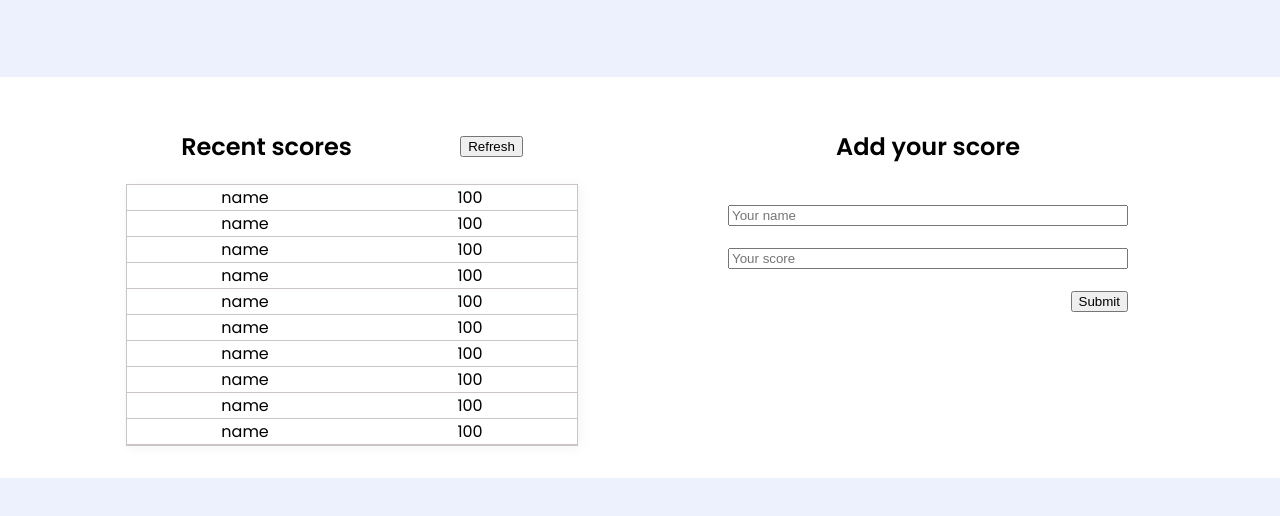
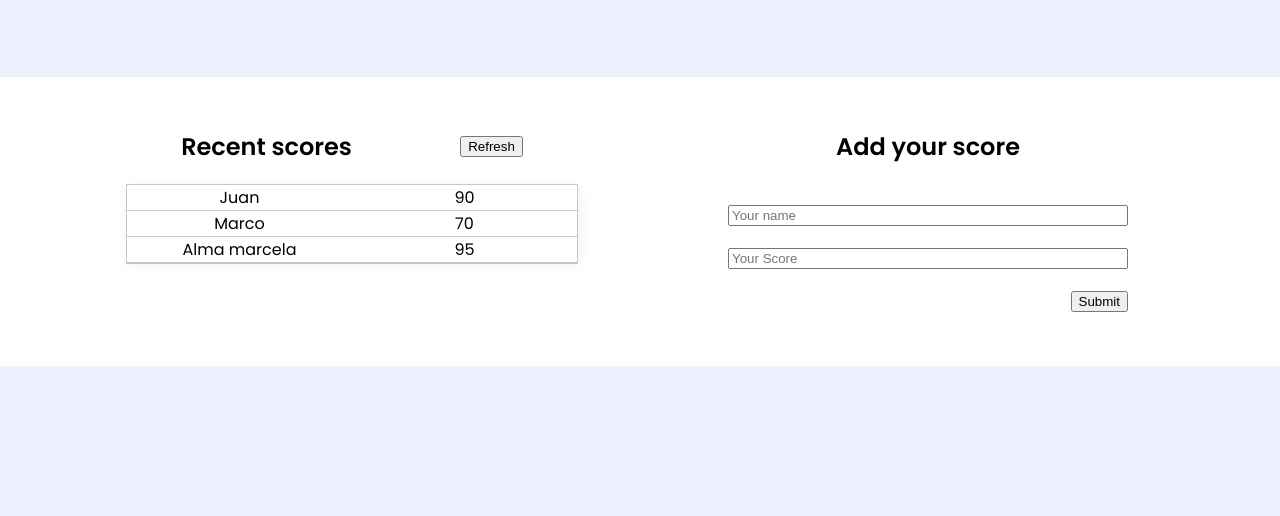
Before and after one commit to EroAuditore/leaderboard, a website built with webpack: page src/index.html in a window 1280 px wide. Shown: the part 94-610 px from the top of the page. Built offline with nearby package versions, Linux system fonts and the light colour scheme.

Commit message:
Fixed linters errors

```diff
--- a/package.json
+++ b/package.json
@@ -27,6 +27,7 @@
     "eslint": "^7.31.0",
     "eslint-config-airbnb-base": "^14.2.1",
     "eslint-plugin-import": "^2.23.4",
+    "hint": "^6.1.4",
     "html-webpack-plugin": "^5.3.2",
     "style-loader": "^3.2.1",
     "stylelint": "^13.13.1",
--- /dev/null
+++ b/src/components/LiElement.js
@@ -0,0 +1,13 @@
+const LiElement = (data) => {
+  const li = document.createElement('li');
+  const p1 = document.createElement('p');
+  const p2 = document.createElement('p');
+  p1.textContent = data.name;
+  p2.textContent = data.score;
+  li.append(p1);
+  li.append(p2);
+
+  return li;
+};
+
+export default LiElement;
--- /dev/null
+++ b/src/components/form.js
@@ -0,0 +1,22 @@
+const form = (submitScore) => {
+  const form = document.getElementById('form-container');
+  const txtName = document.createElement('input');
+  const txtScore = document.createElement('input');
+  const btn = document.createElement('button');
+
+  txtName.id = 'name';
+  txtName.placeholder = 'Your name';
+  txtScore.id = 'score';
+  txtScore.placeholder = 'Your Score';
+
+  btn.innerHTML = 'Submit';
+  btn.id = 'btn-submit';
+  btn.classList.add('btn-submit');
+  btn.onclick = submitScore;
+
+  form.append(txtName);
+  form.append(txtScore);
+  form.append(btn);
+};
+
+export default form;
--- /dev/null
+++ b/src/data.js
@@ -0,0 +1,13 @@
+const scores = [
+  { name: 'Juan', score: 90 },
+  { name: 'Marco', score: 70 },
+  { name: 'Alma marcela', score: 95 },
+];
+
+const getScores = () => scores;
+
+const addScores = (score) => {
+  scores.push(score);
+};
+
+export { getScores, addScores };
--- a/src/index.html
+++ b/src/index.html
@@ -18,27 +18,15 @@
             <h2>Recent scores</h2>
             <button type="button">Refresh</button>
           </div>
-          <ul class="score-list">
-            <li><span>name</span>100</li>
-            <li><span>name</span><span>100</span></li>
-            <li><span>name</span><span>100</span></li>
-            <li><span>name</span><span>100</span></li>
-            <li><span>name</span><span>100</span></li>
-            <li><span>name</span><span>100</span></li>
-            <li><span>name</span><span>100</span></li>
-            <li><span>name</span><span>100</span></li>
-            <li><span>name</span><span>100</span></li>
-            <li><span>name</span><span>100</span></li>
+          <ul id="score-list" class="score-list">
+
           </ul>
         </div>
         <div class="right-container">
           <h2>Add your score</h2>
-          <form class="form-container" action="submit">
-            <input id="name" type="text" placeholder="Your name">
-            <input id="score" type="number" placeholder="Your score">
-            <button type="submit" class="btn-submit">Submit</button>
+          <form id="form-container" class="form-container">
+
           </form>
-
         </div>
       </section>
     </div>
--- a/src/index.js
+++ b/src/index.js
@@ -1,3 +1,30 @@
 import './css/style.css';
+import LiElement from './components/LiElement';
+import { getScores, addScores } from './data';
+import form from './components/form';
 
-console.log('loading javascirpt');
+const displayData = () => {
+  const data = getScores();
+  const sl = document.getElementById('score-list');
+  sl.innerHTML = '';
+  data.forEach((score) => {
+    const li = LiElement(score);
+    sl.append(li);
+  });
+};
+
+const submitScore = (e) => {
+  e.preventDefault();
+  const name = document.getElementById('name').value;
+  const score = document.getElementById('score').value;
+  const obj = { name, score };
+  addScores(obj);
+  displayData();
+};
+
+const startApp = () => {
+  displayData();
+  form(submitScore);
+};
+
+startApp();
```
Also changed, not shown: .eslintrc.json, 2 other files.
